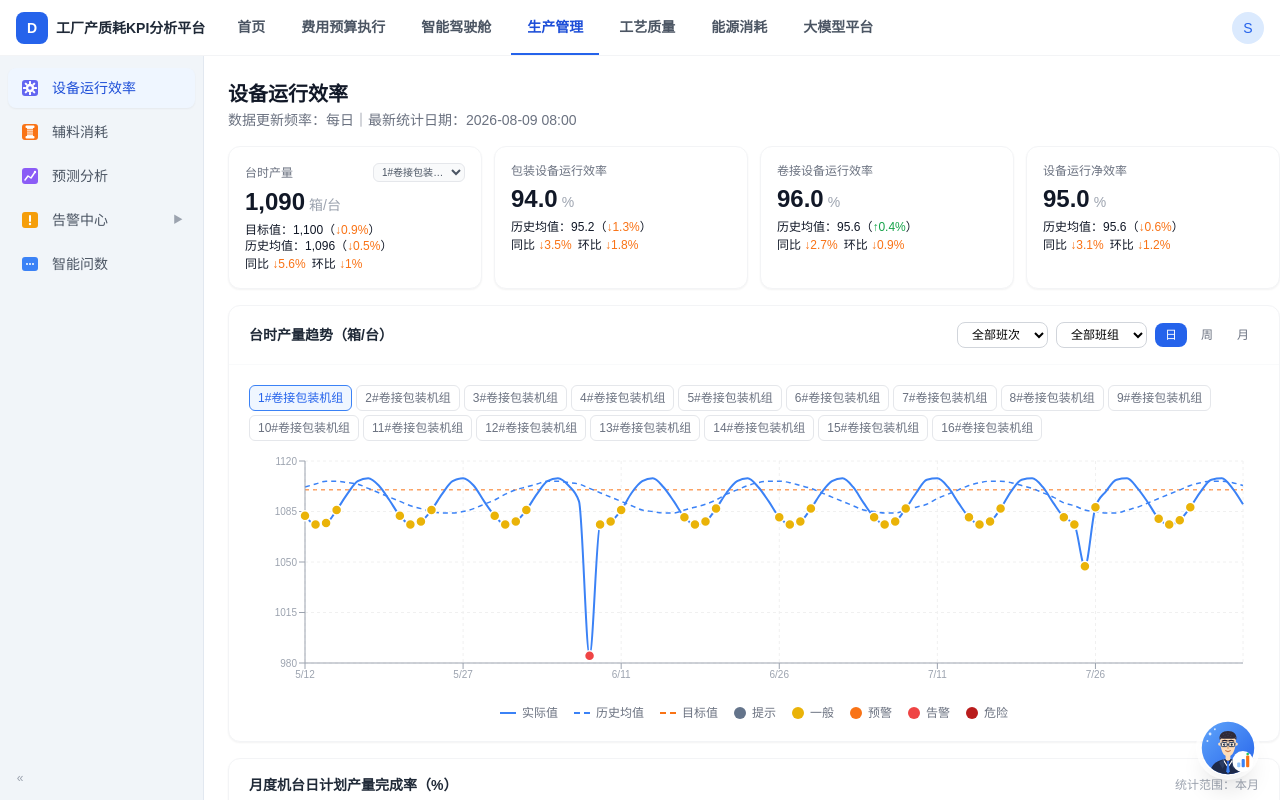
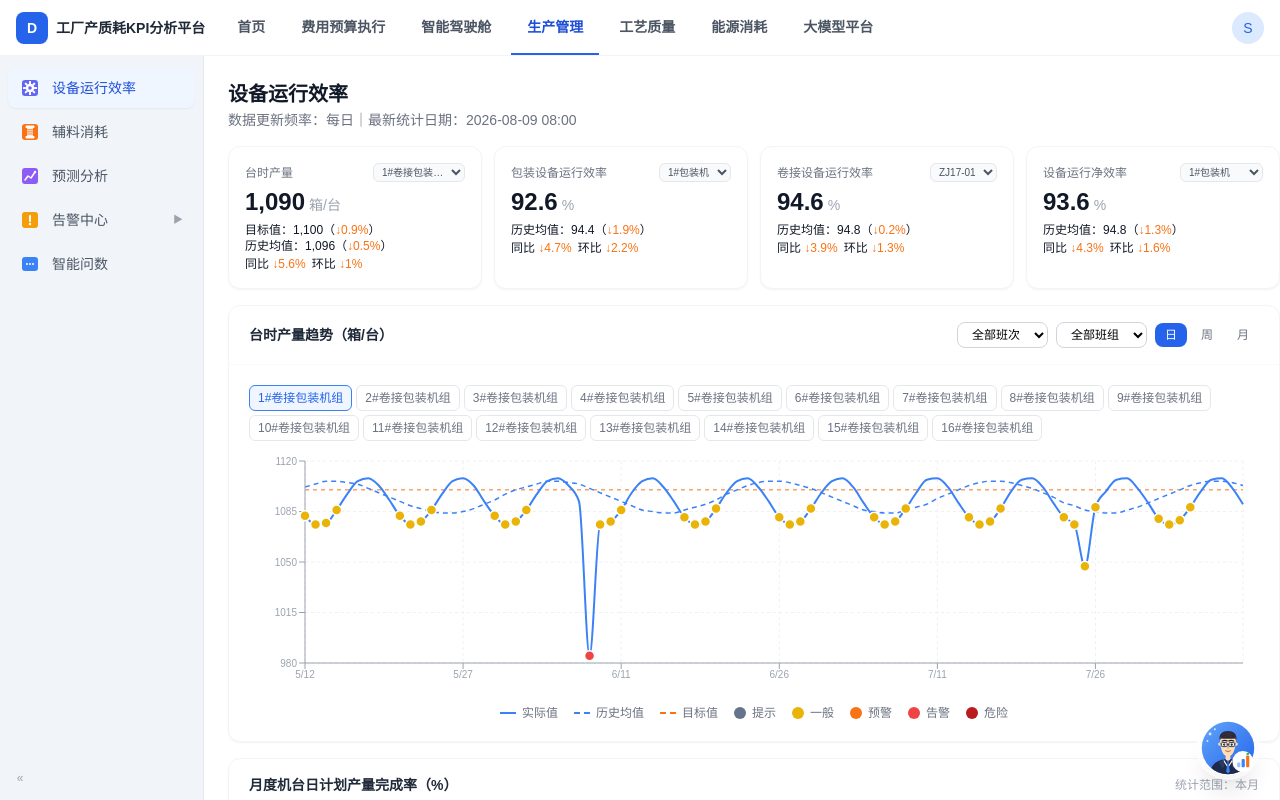
Before and after one commit to Sutattee/Data-Analysis-Platform, a Next.js app: page /production/equipment-efficiency in a window 1280 px wide. Built offline with nearby package versions, Linux system fonts and the light colour scheme; sample sign-in values are in the browser's storage.

Commit message:
feat(production): machine-level filters on equipment efficiency cards
- pack/roll/net efficiency cards support per-machine drill-down with deterministic offsets
- grouped net-efficiency selector covering pack and roll machines
- completion chart tooltip no longer shows completion date

```diff
--- a/src/components/production/CompletionRateChart.tsx
+++ b/src/components/production/CompletionRateChart.tsx
@@ -5,14 +5,13 @@ import { BarChart, Bar, XAxis, YAxis, CartesianGrid, Tooltip, ResponsiveContaine
 import { Card } from "@/components/ui/Card";
 import { UNIT_COMPLETION, type UnitCompletion } from "@/lib/mock-data/equipment-efficiency";
 
-// Tooltip：完成日期 / 未完成日期 / 完成率
+// Tooltip：未完成日期 / 完成率
 function CompletionTooltip({ active, payload }: any) {
   if (!active || !payload?.length) return null;
   const d = payload[0].payload as UnitCompletion;
   return (
     <div className="max-w-[280px] rounded-lg border border-gray-100 bg-white px-3 py-2 text-xs shadow-md">
       <p className="mb-1 font-medium text-gray-800">{d.name}</p>
-      <p className="text-gray-500">完成日期：{d.doneDays.length ? d.doneDays.join("、") : "—"}</p>
       <p className="text-gray-500">未完成日期：{d.missedDays.length ? d.missedDays.join("、") : "—"}</p>
       <p className="mt-0.5 border-t border-gray-100 pt-0.5 text-gray-400">完成率：{d.rate}%</p>
     </div>
@@ -20,7 +19,7 @@ function CompletionTooltip({ active, payload }: any) {
 }
 
 // 月度机台日计划产量完成率：16 台机组全量横向条形图（按完成率降序，条侧直接标注完成率）；
-// 移入展示该机组当月完成日期 / 未完成日期 / 月度完成率
+// 移入展示该机组当月未完成日期 / 月度完成率
 export function CompletionRateChart() {
   const data = useMemo(() => [...UNIT_COMPLETION].sort((a, b) => b.rate - a.rate), []);
 
--- a/src/components/production/EquipmentMetricCards.tsx
+++ b/src/components/production/EquipmentMetricCards.tsx
@@ -4,7 +4,12 @@ import { useState } from "react";
 import {
   EFFICIENCY_CARDS,
   EQUIPMENT_UNITS,
+  PACK_MACHINES,
+  ROLL_MACHINES,
   hourlyCardOf,
+  netCardOf,
+  packCardOf,
+  rollCardOf,
   type EfficiencyCard,
 } from "@/lib/mock-data/equipment-efficiency";
 
@@ -32,16 +37,56 @@ function CompareLine({ label, base, card }: { label: string; base: number; card:
   );
 }
 
+// 卡片右上角单机筛选下拉（机组 / 包装机 / 卷接机共用样式）
+function MachineSelect({
+  value,
+  onChange,
+  options,
+  title,
+}: {
+  value: string;
+  onChange: (v: string) => void;
+  options: string[];
+  title: string;
+}) {
+  return (
+    <select
+      value={value}
+      onChange={(e) => onChange(e.target.value)}
+      title={title}
+      className="max-w-[92px] shrink-0 truncate rounded-md border border-gray-200 bg-gray-50 px-1 py-0.5 text-[10px] text-gray-600 outline-none focus:ring-1 focus:ring-primary-400"
+    >
+      {options.map((o) => (
+        <option key={o} value={o}>
+          {o}
+        </option>
+      ))}
+    </select>
+  );
+}
+
 // 顶部 4 张指标卡：白底，当前值突出显示，昨日口径（效率类 ↓ 橙 / ↑ 绿）
-// 台时产量卡支持机组下拉筛选（默认 1#卷接包装机组），切换后展示该机组实际值 / 目标值 / 历史均值
+// 台时产量卡支持机组筛选（默认 1#卷接包装机组）；包装 / 卷接 / 净效率卡支持单机筛选
+// （默认 1#包装机 / ZJ17-01），净效率选项为包装机 + 卷接机分组；切换后展示该机台实际值 / 历史均值 / 同比环比
 export function EquipmentMetricCards() {
   const [unit, setUnit] = useState(EQUIPMENT_UNITS[0]);
+  const [packM, setPackM] = useState(PACK_MACHINES[0]);
+  const [rollM, setRollM] = useState(ROLL_MACHINES[0]);
+  const [netM, setNetM] = useState(PACK_MACHINES[0]);
 
   return (
     <div className="grid grid-cols-2 gap-3 md:grid-cols-3 xl:grid-cols-4">
       {EFFICIENCY_CARDS.map((raw) => {
         const c: EfficiencyCard =
-          raw.key === "hourly" ? { ...raw, ...hourlyCardOf(unit) } : raw;
+          raw.key === "hourly"
+            ? { ...raw, ...hourlyCardOf(unit) }
+            : raw.key === "pack"
+              ? { ...raw, ...packCardOf(packM) }
+              : raw.key === "roll"
+                ? { ...raw, ...rollCardOf(rollM) }
+                : raw.key === "net"
+                  ? { ...raw, ...netCardOf(netM) }
+                  : raw;
         return (
           <div
             key={c.key}
@@ -50,17 +95,31 @@ export function EquipmentMetricCards() {
             <div className="mb-1 flex items-center justify-between gap-1">
               <span className="truncate text-xs text-gray-500">{c.label}</span>
               {raw.key === "hourly" && (
+                <MachineSelect value={unit} onChange={setUnit} options={EQUIPMENT_UNITS} title="选择机组" />
+              )}
+              {raw.key === "pack" && (
+                <MachineSelect value={packM} onChange={setPackM} options={PACK_MACHINES} title="选择包装机" />
+              )}
+              {raw.key === "roll" && (
+                <MachineSelect value={rollM} onChange={setRollM} options={ROLL_MACHINES} title="选择卷接机" />
+              )}
+              {raw.key === "net" && (
                 <select
-                  value={unit}
-                  onChange={(e) => setUnit(e.target.value)}
-                  title="选择机组"
+                  value={netM}
+                  onChange={(e) => setNetM(e.target.value)}
+                  title="选择包装机 / 卷接机"
                   className="max-w-[92px] shrink-0 truncate rounded-md border border-gray-200 bg-gray-50 px-1 py-0.5 text-[10px] text-gray-600 outline-none focus:ring-1 focus:ring-primary-400"
                 >
-                  {EQUIPMENT_UNITS.map((u) => (
-                    <option key={u} value={u}>
-                      {u}
-                    </option>
-                  ))}
+                  <optgroup label="包装机">
+                    {PACK_MACHINES.map((o) => (
+                      <option key={o} value={o}>{o}</option>
+                    ))}
+                  </optgroup>
+                  <optgroup label="卷接机">
+                    {ROLL_MACHINES.map((o) => (
+                      <option key={o} value={o}>{o}</option>
+                    ))}
+                  </optgroup>
                 </select>
               )}
             </div>
--- a/src/lib/mock-data/equipment-efficiency.ts
+++ b/src/lib/mock-data/equipment-efficiency.ts
@@ -59,6 +59,46 @@ export const EFFICIENCY_CARDS: EfficiencyCard[] = [
     yoy: -3.1, mom: -1.2,
   },
 ];
+
+// ===== 包装机 / 卷接机（指标卡单机下钻口径）=====
+// 卷接包装机组由卷接机（ZJ17/ZJ19 型）与包装机（编号）配组构成；效率卡支持按单机筛选
+export const PACK_MACHINES = Array.from({ length: 8 }, (_, i) => `${i + 1}#包装机`);
+export const ROLL_MACHINES = [
+  "ZJ17-01", "ZJ17-02", "ZJ17-03", "ZJ17-04",
+  "ZJ19-01", "ZJ19-02", "ZJ19-03", "ZJ19-04",
+];
+
+// 净效率卡筛选选项：包装机 + 卷接机合并（下拉分组展示）
+export const NET_MACHINES = [...PACK_MACHINES, ...ROLL_MACHINES];
+
+// 包装 / 卷接 / 净效率卡（昨日口径，按单机下钻）：围绕全厂基准确定性偏移
+export interface MachineEffCard {
+  value: number;
+  avg: number;
+  yoy: number;
+  mom: number;
+}
+function machineEffCard(baseKey: "pack" | "roll" | "net", machine: string): MachineEffCard {
+  const list = baseKey === "net" ? NET_MACHINES : baseKey === "pack" ? PACK_MACHINES : ROLL_MACHINES;
+  const base = EFFICIENCY_CARDS.find((c) => c.key === baseKey)!;
+  const i = Math.max(0, list.indexOf(machine));
+  const off = ((i * 13) % 9) - 4; // -4 ~ 4 确定性偏移
+  return {
+    value: round(base.value + off * 0.35, 1),
+    avg: round(base.avg! + off * 0.2, 1),
+    yoy: parseFloat((base.yoy + ((i % 5) - 2) * 0.6).toFixed(1)),
+    mom: parseFloat((base.mom + ((i % 3) - 1) * 0.4).toFixed(1)),
+  };
+}
+export function packCardOf(machine: string): MachineEffCard {
+  return machineEffCard("pack", machine);
+}
+export function rollCardOf(machine: string): MachineEffCard {
+  return machineEffCard("roll", machine);
+}
+export function netCardOf(machine: string): MachineEffCard {
+  return machineEffCard("net", machine);
+}
 
 // ===== 台时产量日度序列（16 机组）=====
 // 与单耗类相反：实际值低于目标值（欠产）时标记异常
```
